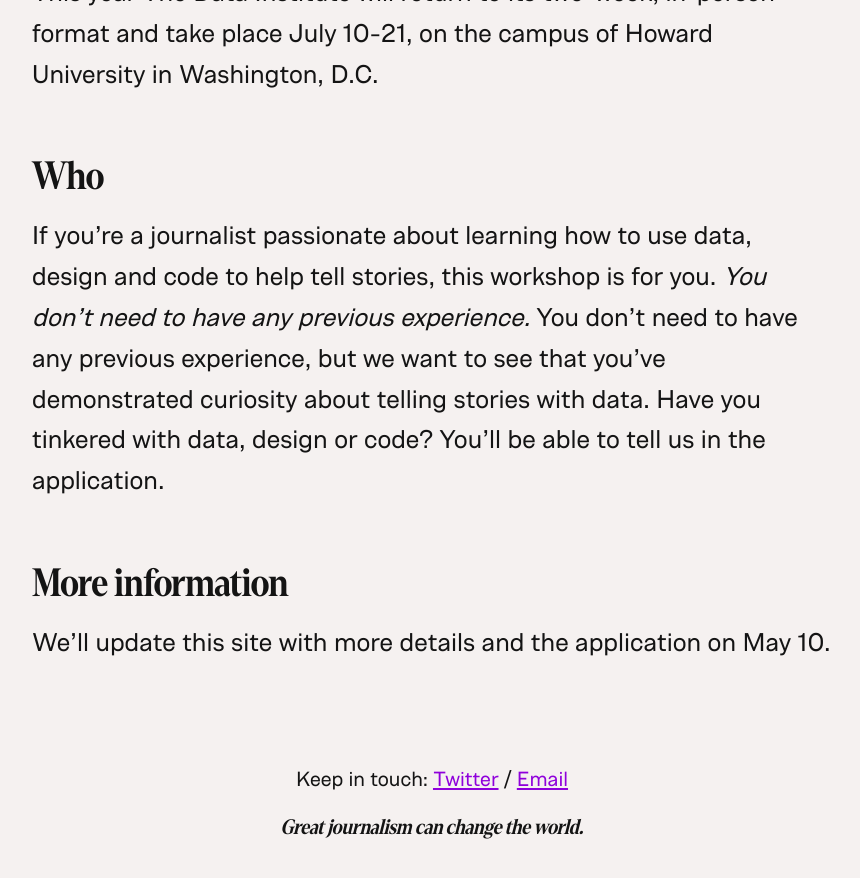
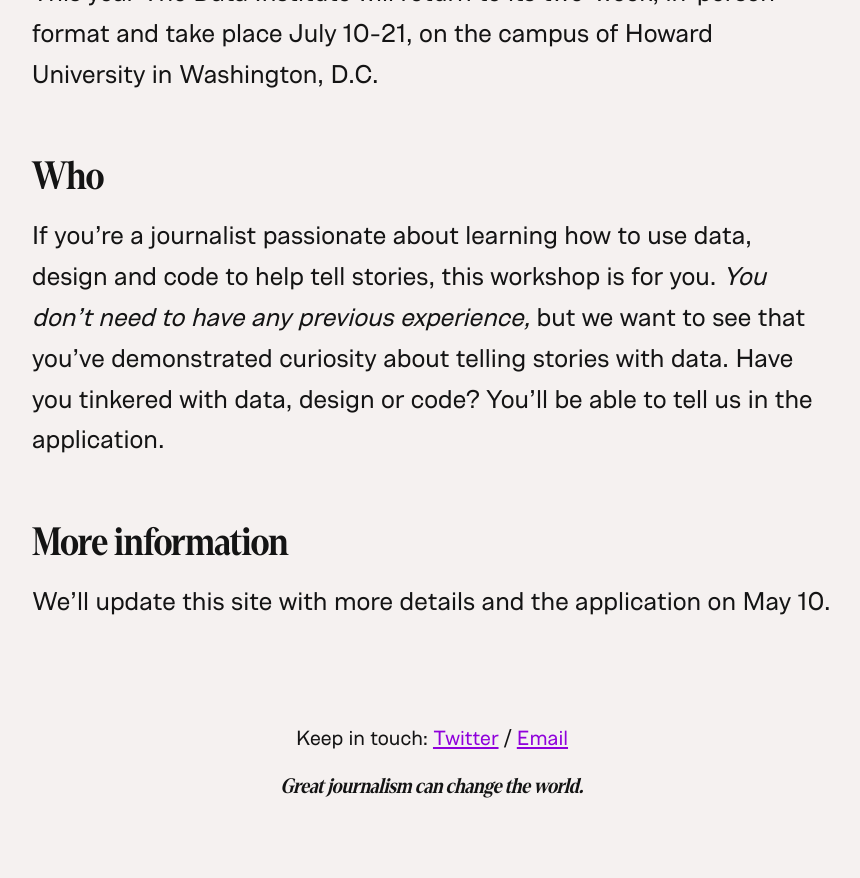
Before and after one commit to OpenNews/datainstitute-website, a Jekyll site: the page built from homepage.md, in a window 1280 px wide and 900 px high, scrolled down 1952 px. Shown: the top 878 px of the window, without its empty margins (208-1068 px from the left). Built offline with Jekyll 4.4.1, drawn with Linux system fonts in a browser that asks for light colours.

Commit message:
oops - doubled text

```diff
--- a/homepage.md
+++ b/homepage.md
@@ -32,7 +32,7 @@ This year The Data Institute will return to its two-week, in-person format and t
 
 ## Who
 
-If you’re a journalist passionate about learning how to use data, design and code to help tell stories, this workshop is for you. _You don’t need to have any previous experience._ You don’t need to have any previous experience, but we want to see that you’ve demonstrated curiosity about telling stories with data. Have you tinkered with data, design or code? You’ll be able to tell us in the application.
+If you’re a journalist passionate about learning how to use data, design and code to help tell stories, this workshop is for you. _You don’t need to have any previous experience,_ but we want to see that you’ve demonstrated curiosity about telling stories with data. Have you tinkered with data, design or code? You’ll be able to tell us in the application.
 
 
 <span id="more"></span>
```
